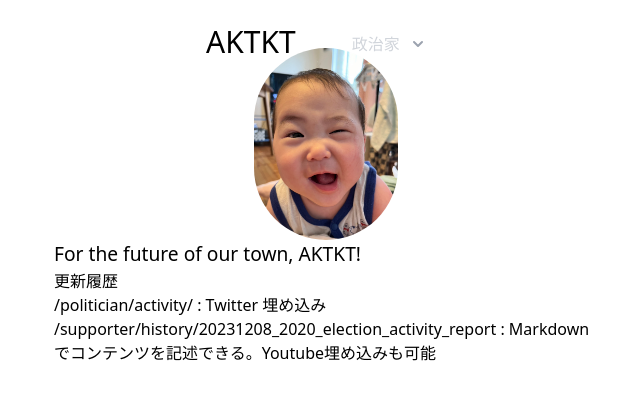
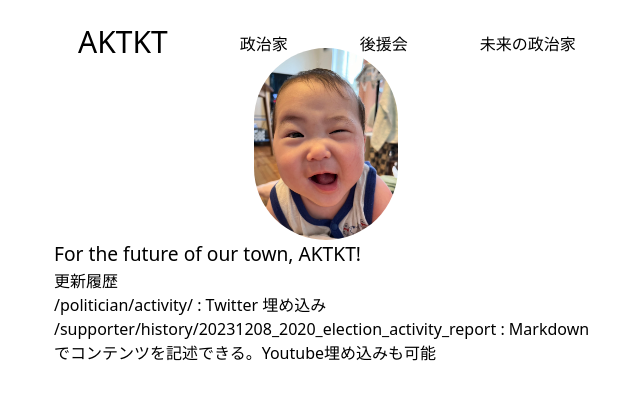
Before and after one commit to anifala9/AKTKT, a Next.js app in the folder frontend/: page / in a window 1280 px wide. Shown: the top 400 px of the page, without its empty margins (314-954 px from the left). Built offline with nearby package versions, Linux system fonts and the light colour scheme.

Commit message:
header & X height

```diff
--- a/frontend/app/page.tsx
+++ b/frontend/app/page.tsx
@@ -33,7 +33,10 @@ export default function Page() {
         更新履歴
         {latests.map(s => (
             <div key={s.link}>
-              <Link href = {s.link} passHref key={s.link}>
+              <Link
+                href = {s.link}
+                passHref
+                key={s.link}>
               {s.link}   :  {s.comment}
               </Link>
             </div>
--- a/frontend/app/politician/activity/page.tsx
+++ b/frontend/app/politician/activity/page.tsx
@@ -12,7 +12,7 @@ export default function Page() {
     <TwitterTimelineEmbed
       sourceType="profile"
       screenName="shinji_ishimaru"
-      options={{height: 400}}
+      options={{height: 900}}
     />
   </div>
   )
--- a/frontend/components/header.tsx
+++ b/frontend/components/header.tsx
@@ -3,11 +3,10 @@ import React from "react";
 import Link from 'next/link';
 
 export default function Header() {
-  const [flyer, setFlyer] = React.useState(false);
 
   return (
     <header className="fixed top-0 w-full clearNav z-50">
-      <div className="max-w-5xl mx-auto flex flex-wrap p-5 flex-col md:flex-row">
+      <div className="mx-auto flex flex-wrap p-5 flex-col md:flex-row">
         <div className="flex flex-row items-center justify-between p-3 md:p-1">
           <Link
             href="/"
@@ -16,55 +15,41 @@ export default function Header() {
           </Link>
           <div className="md:ml-auto md:mr-auto font-4 pt-1 md:pl-14 pl-1 flex flex-wrap items-center md:text-base text-1xl md:justify-center justify-items-start">
             <div className="relative">
-              <button
-                type="button"
-                className="
-                   group rounded-md text-gray-300 inline-flex items-center text-base font-medium focus:outline-none pb-8'
-                  "
-                onMouseEnter={() => (setFlyer(!flyer))}
+              <Link
+                href="/politician"
               >
-                <span className="tr04">政治家</span>
-                <svg
-                  className={
-                    flyer === true
-                      ? "transform rotate-180 ml-3 h-5 w-5 transition ease-out duration-200"
-                      : "ml-2 h-5 w-5 text-gray-400 group-hover:text-gray-500"
-                  }
-                  xmlns="http://www.w3.org/2000/svg"
-                  viewBox="0 0 20 20"
-                  fill="currentColor"
-                  aria-hidden="true"
-                >
-                  <path
-                    fillRule="evenodd"
-                    d="M5.293 7.293a1 1 0 011.414 0L10 10.586l3.293-3.293a1 1 0 111.414 1.414l-4 4a1 1 0 01-1.414 0l-4-4a1 1 0 010-1.414z"
-                    clipRule="evenodd"
-                  />
-                </svg>
-              </button>
-              <div
-                onMouseLeave={() => setFlyer(false)}
-                className={
-                  flyer
-                    ? "opacity-100 translate-y-0 transition ease-out duration-200 absolute z-10 -ml-4 mt-3 g327 border transform px-2 w-screen max-w-sm sm:px-0 lg:ml-0 lg:left-1/2 lg:-translate-x-1/2"
-                    : "hidden opacity-0 translate-y-1 absolute z-10 -ml-4 mt-3 transform px-2 w-screen max-w-md sm:px-0 lg:ml-0 lg:left-1/2 lg:-translate-x-1/2"
-                }
+                <div className="ml-4">
+                  <p className="text-base font-medium text-black">
+                    政治家
+                  </p>
+                </div>
+              </Link>
+            </div>
+          </div>
+          <div className="md:ml-auto md:mr-auto font-4 pt-1 md:pl-14 pl-1 flex flex-wrap items-center md:text-base text-1xl md:justify-center justify-items-start">
+            <div className="relative">
+              <Link
+                href="/supporter"
               >
-                <div className="rounded-lg shadow-lg ring-1 ring-black ring-opacity-5 overflow-hidden">
-                  <div className="relative grid gap-6 bg-black px-2 py-6 sm:gap-8 ">
-                    <Link
-                      href="/politician/activity"
-                      className="-m-3 p-3 flex items-start rounded-lg hover:bg-gray-800 tr04"
-                    >
-                      <div className="ml-4">
-                        <p className="text-base font-medium text-white">
-                          活動
-                        </p>
-                      </div>
-                    </Link>
-                  </div>
+                <div className="ml-4">
+                  <p className="text-base font-medium text-black">
+                    後援会
+                  </p>
                 </div>
-              </div>
+              </Link>
+            </div>
+          </div>
+          <div className="md:ml-auto md:mr-auto font-4 pt-1 md:pl-14 pl-1 flex flex-wrap items-center md:text-base text-1xl md:justify-center justify-items-start">
+            <div className="relative">
+              <Link
+                href="/future-politician"
+              >
+                <div className="ml-4">
+                  <p className="text-base font-medium text-black">
+                    未来の政治家
+                  </p>
+                </div>
+              </Link>
             </div>
           </div>
         </div>
```
